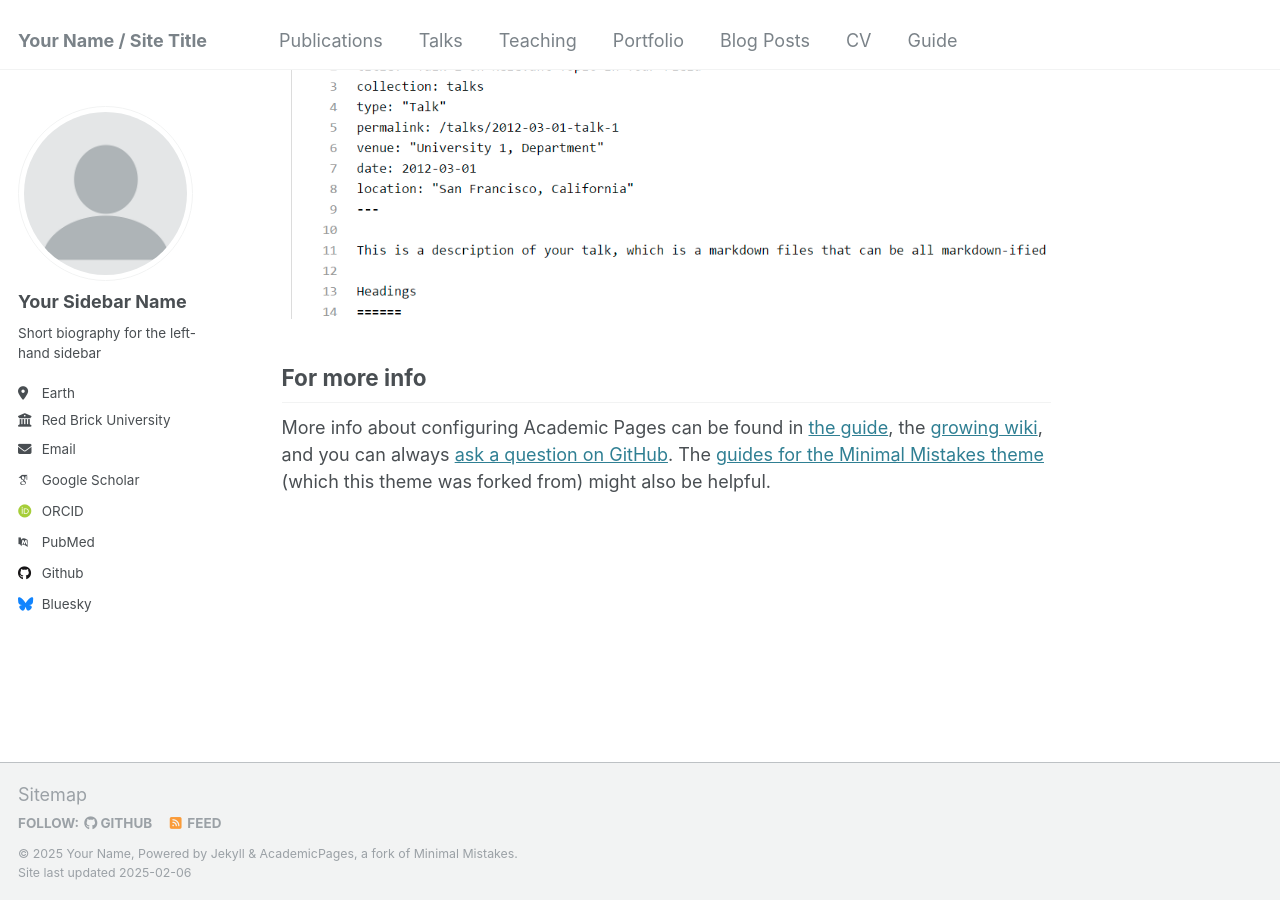
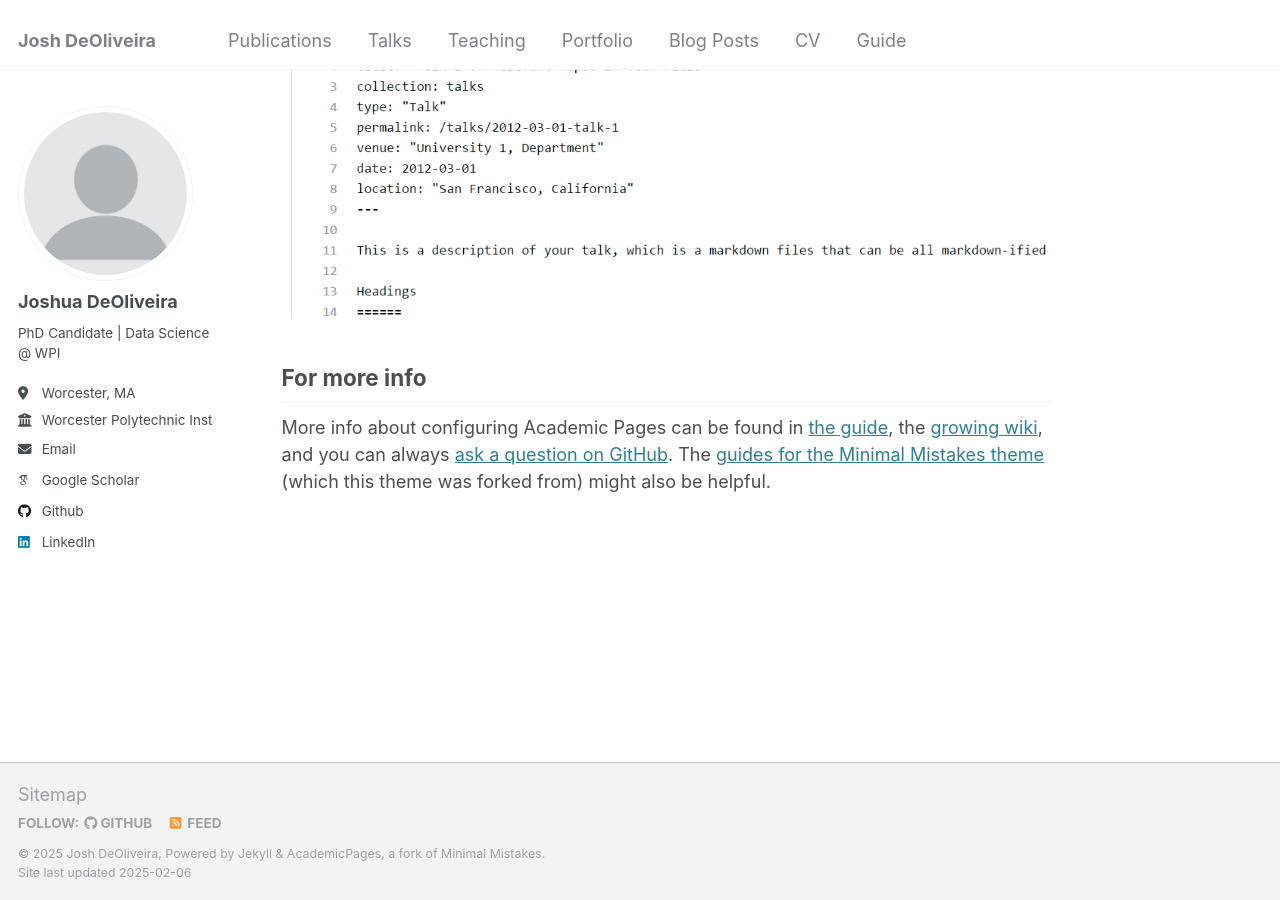
Before and after one commit to deoliveirajoshua/deoliveirajoshua.github.io, a Jekyll site: the page built from _pages/about.md, in a window 1280 px wide and 900 px high, scrolled down 2643 px. Built offline with Jekyll 4.4.1, drawn with Linux system fonts in a browser that asks for light colours; some web fonts are replaced.

Commit message:
Update _config.yml

```diff
--- a/_config.yml
+++ b/_config.yml
@@ -8,10 +8,10 @@
 
 # Basic Site Settings
 locale                   : "en-US"
-title                    : "Your Name / Site Title"
+title                    : "Josh DeOliveira"
 title_separator          : "-"
-name                     : &name "Your Name"
-description              : &description "personal description"
+name                     : &name "Josh DeOliveira"
+description              : &description "PhD Candidate at WPI"
 url                      : https://academicpages.github.io # the base hostname & protocol for your site e.g. "https://[your GitHub username].github.io"
 baseurl                  : "" # the subpath of your site, e.g. "/blog"
 repository               : "academicpages/academicpages.github.io"
@@ -22,21 +22,21 @@ repository               : "academicpages/academicpages.github.io"
 author:
   # Biographic information
   avatar           : "profile.png"
-  name             : "Your Sidebar Name"
+  name             : "Joshua DeOliveira"
   pronouns         : # example: "she/her"
-  bio              : "Short biography for the left-hand sidebar"
-  location         : "Earth"
-  employer         : "Red Brick University"
+  bio              : "PhD Candidate | Data Science @ WPI"
+  location         : "Worcester, MA"
+  employer         : "Worcester Polytechnic Institute"
   uri              : # URL
-  email            : "none@example.org"
+  email            : "jcdeoliveira@wpi.edu"
 
   # Academic websites
   arxiv            : # URL - Update with the correct link to your profile
-  googlescholar    : "https://scholar.google.com/citations?user=PS_CX0AAAAAJ"
+  googlescholar    : "https://scholar.google.com/citations?user=lTSG7qQAAAAJ&hl"
   impactstory      : # URL
-  orcid            : "http://orcid.org/yourorcidurl"
+  orcid            : #"http://orcid.org/yourorcidurl"
   semantic         : # URL
-  pubmed           : "https://www.ncbi.nlm.nih.gov/pubmed/?term=john+snow"
+  pubmed           : #"https://www.ncbi.nlm.nih.gov/pubmed/?term=john+snow"
   researchgate     : # URL
   scopus           : # URL
 
@@ -49,7 +49,7 @@ author:
   stackoverflow    : # User number or user number and name (i.e., use "1" or "1/jeff-atwood")
 
   # Social media
-  bluesky          : "bsky.app" # Replace this with you Bluesky username
+  bluesky          : #"bsky.app" # Replace this with you Bluesky username
   facebook         : # Username
   flickr           : # Username
   foursquare       : # Username
@@ -58,7 +58,7 @@ author:
   keybase          : # Username
   instagram        : # Username
   lastfm           : # Username
-  linkedin         : # Username
+  linkedin         : https://www.linkedin.com/in/joshua-caseiro-deoliveira/
   mastodon         : # URL
   medium           : # URL
   pinterest        : # Username
```
